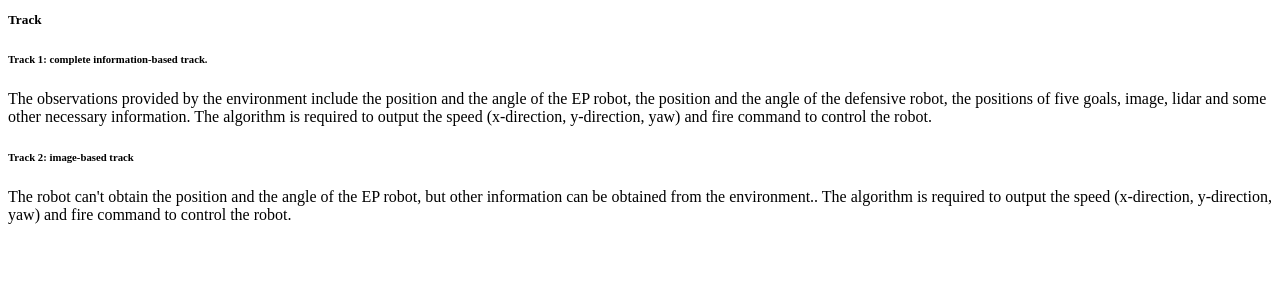
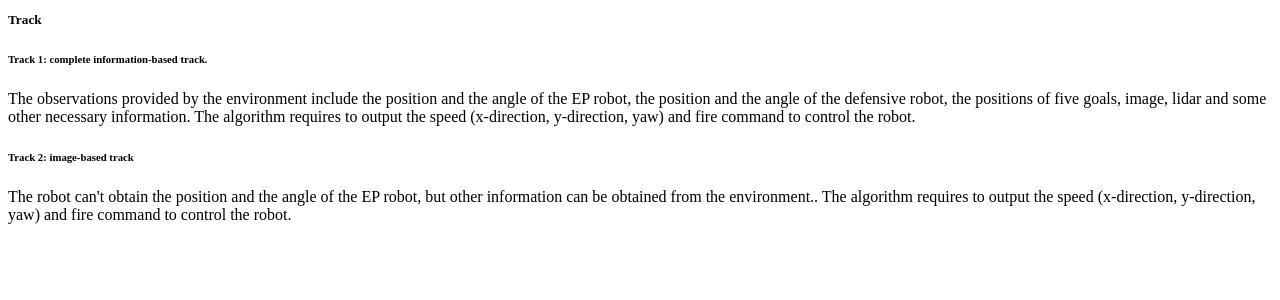
Before and after one commit to liushasha2021/EvalAI-CoG, a Python web app: template templates/description.html in a window 1280 px wide. Shown: the part 338-638 px from the top of the page. Run offline with Jinja, Linux system fonts and the light colour scheme; the template is opened without the code that fills it, so the values that code supplies are empty.

Commit message:
Update description.html

```diff
--- a/templates/description.html
+++ b/templates/description.html
@@ -13,7 +13,7 @@
 
 <h5>Track</h5>
 <h6>Track 1: complete information-based track.</h6>
-<p>The observations provided by the environment include the position and the angle of the EP robot, the position and the angle of the defensive robot, the positions of five goals, image, lidar and some other necessary information.  The algorithm is required to output the speed (x-direction, y-direction, yaw) and fire command  to control the robot.</p>
+<p>The observations provided by the environment include the position and the angle of the EP robot, the position and the angle of the defensive robot, the positions of five goals, image, lidar and some other necessary information.  The algorithm requires to output the speed (x-direction, y-direction, yaw) and fire command  to control the robot.</p>
 
 <h6>Track 2: image-based track</h6>
-<p>The robot can't obtain the position and the angle of the EP robot, but other information can be obtained from the environment.. The algorithm is required to output the speed (x-direction, y-direction, yaw) and fire command  to control the robot.</p>
+<p>The robot can't obtain the position and the angle of the EP robot, but other information can be obtained from the environment.. The algorithm requires to output the speed (x-direction, y-direction, yaw) and fire command  to control the robot.</p>
```
